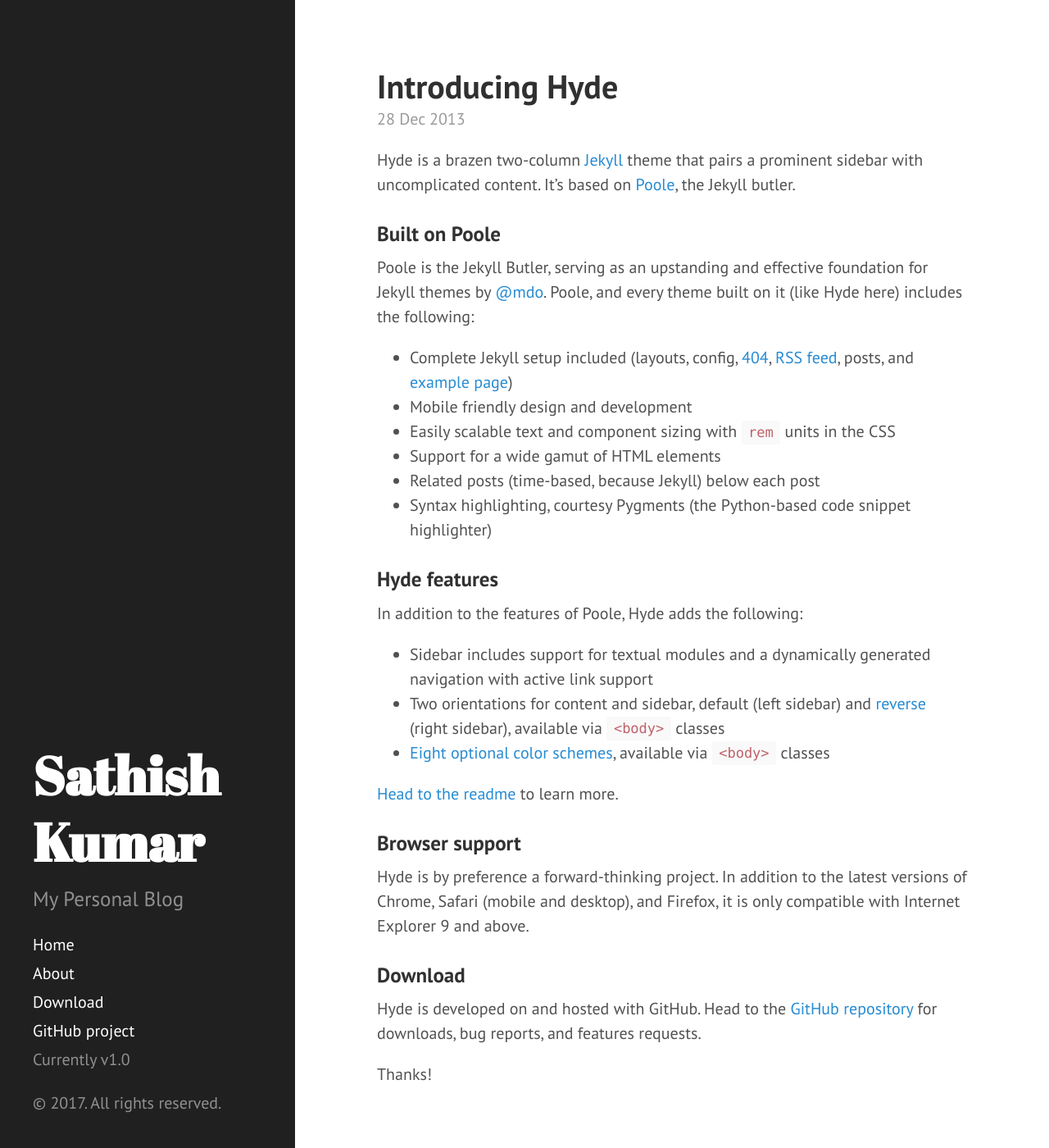
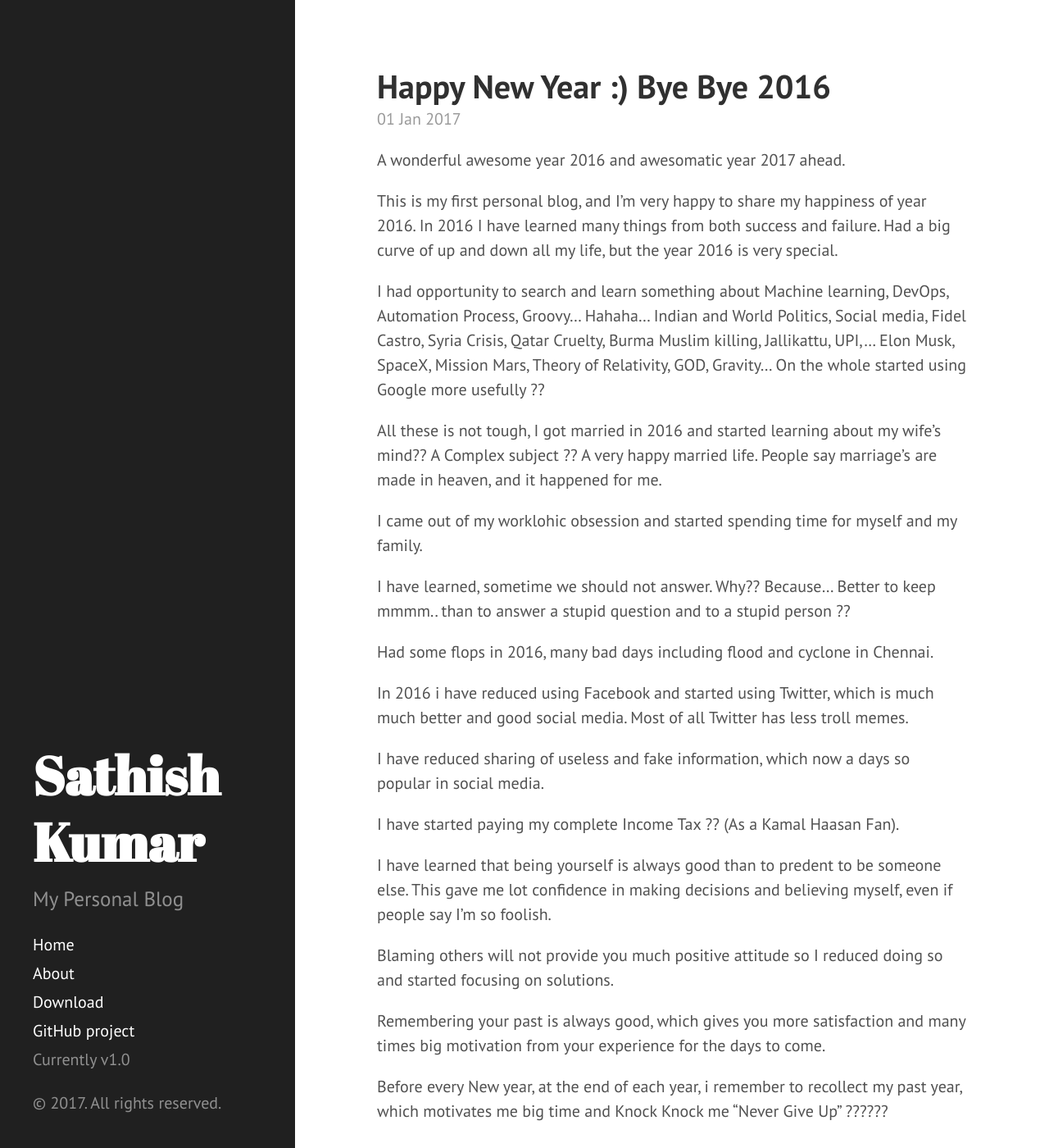
Before and after one commit to iamsais/iamsais.github.io, a Jekyll site: the page built from index.html, in a window 1280 px wide and 1400 px high. Shown: the whole window at 82% size. Built offline with Jekyll 4.4.1, drawn with Linux system fonts in a browser that asks for light colours; Markdown is read by kramdown in place of the engine named in the settings; the list of posts is cut into pages by our own code.

Commit message:
Added google analytics, New post and changed about me

```diff
--- a/_layouts/default.html
+++ b/_layouts/default.html
@@ -12,4 +12,14 @@
     </div>
 
   </body>
+<script>
+  (function(i,s,o,g,r,a,m){i['GoogleAnalyticsObject']=r;i[r]=i[r]||function(){
+  (i[r].q=i[r].q||[]).push(arguments)},i[r].l=1*new Date();a=s.createElement(o),
+  m=s.getElementsByTagName(o)[0];a.async=1;a.src=g;m.parentNode.insertBefore(a,m)
+  })(window,document,'script','https://www.google-analytics.com/analytics.js','ga');
+
+  ga('create', 'UA-89646770-1', 'auto');
+  ga('send', 'pageview');
+
+</script>
 </html>
--- /dev/null
+++ b/_posts/2017-01-01-happy-new-year.md
@@ -0,0 +1,32 @@
+---
+layout: post
+title: Happy New Year :) Bye Bye 2016
+---
+
+A wonderful awesome year 2016 and awesomatic year 2017 ahead.
+
+This is my first personal blog, and I'm very happy to share my happiness of year 2016. In 2016 I have learned many things from both success and failure. Had a big curve of up and down all my life, but the year 2016 is very special.
+
+I had opportunity to search and learn something about Machine learning, DevOps, Automation Process, Groovy... Hahaha... Indian and World Politics, Social media, Fidel Castro, Syria Crisis, Qatar Cruelty, Burma Muslim killing, Jallikattu, UPI,... Elon Musk, SpaceX, Mission Mars, Theory of Relativity, GOD, Gravity... On the whole started using Google more usefully ??
+
+All these is not tough, I got married in 2016 and started learning about my wife's mind?? A Complex subject ?? A very happy married life. People say marriage's are made in heaven, and it happened for me.
+
+I came out of my worklohic obsession and started spending time for myself and my family.
+
+I have learned, sometime we should not answer. Why?? Because... Better to keep mmmm.. than to answer a stupid question and to a stupid person ??
+
+Had some flops in 2016, many bad days including flood and cyclone in Chennai.
+
+In 2016 i have reduced using Facebook and started using Twitter, which is much much better and good social media. Most of all Twitter has less troll memes.
+
+I have reduced sharing of useless and fake information, which now a days so popular in social media.
+
+I have started paying my complete Income Tax ?? (As a Kamal Haasan Fan).
+
+I have learned that being yourself is always good than to predent to be someone else. This gave me lot confidence in making decisions and believing myself, even if people say I'm so foolish.
+
+Blaming others will not provide you much positive attitude so I reduced doing so and started focusing on solutions.
+
+Remembering your past is always good, which gives you more satisfaction and many times big motivation from your experience for the days to come.
+
+Before every New year, at the end of each year, i remember to recollect my past year, which motivates me big time and Knock Knock me "Never Give Up" ??????
--- a/about.md
+++ b/about.md
@@ -3,28 +3,8 @@
 title: About
 ---
 
+My blog is not to promote any content or person. I like to share my thoughts and experience which may help or motivate someone. I too like to read your (others) feedback and self experiences to get positive motivation. The sharing point of views is decreasing day by day. In India only ~60% (vote) say yes, no or none other 40% never share anything. Blogging may help increasing the percentage of people sharing their knowledge and experience. So start blogging :)
+
 <p class="message">
-  Hey there! This page is included as an example. Feel free to customize it for your own use upon downloading. Carry on!
+Feel free to contact me [@iamsais](https://mobile.twitter.com/iamsais) or [email](mailto:sathish26586@gmail.com)
 </p>
-
-In the novel, *The Strange Case of Dr. Jeykll and Mr. Hyde*, Mr. Poole is Dr. Jekyll's virtuous and loyal butler. Similarly, Poole is an upstanding and effective butler that helps you build Jekyll themes. It's made by [@mdo](https://twitter.com/mdo).
-
-There are currently two themes built on Poole:
-
-* [Hyde](http://hyde.getpoole.com)
-* [Lanyon](http://lanyon.getpoole.com)
-
-Learn more and contribute on [GitHub](https://github.com/poole).
-
-## Setup
-
-Some fun facts about the setup of this project include:
-
-* Built for [Jekyll](http://jekyllrb.com)
-* Developed on GitHub and hosted for free on [GitHub Pages](https://pages.github.com)
-* Coded with [Sublime Text 2](http://sublimetext.com), an amazing code editor
-* Designed and developed while listening to music like [Blood Bros Trilogy](https://soundcloud.com/maddecent/sets/blood-bros-series)
-
-Have questions or suggestions? Feel free to [open an issue on GitHub](https://github.com/poole/issues/new) or [ask me on Twitter](https://twitter.com/mdo).
-
-Thanks for reading!
```
